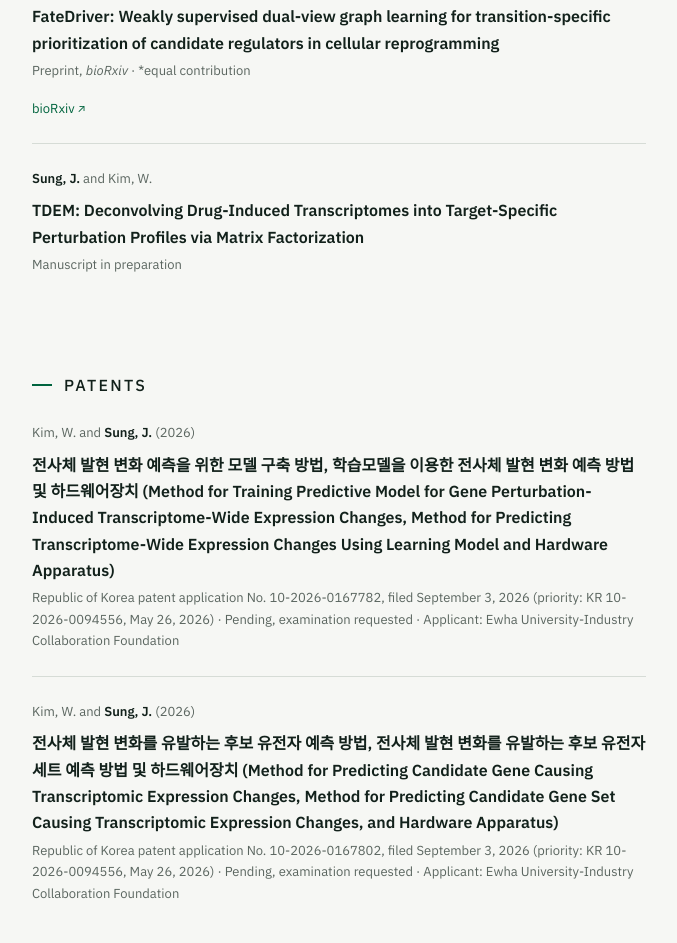
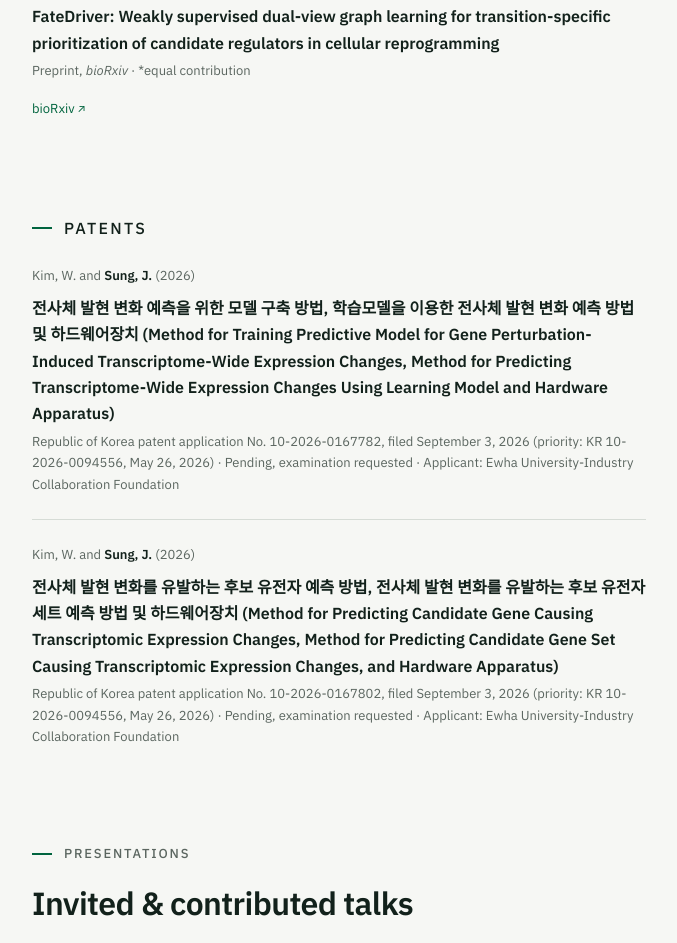
Before and after one commit to Jieun-Sung/Jieun-Sung.github.io, a plain HTML site: page index.html in a window 1280 px wide. Shown: the part 4133-5076 px from the top of the page, without its empty margins (416-1093 px from the left). Drawn offline with Linux system fonts and the light colour scheme.

Commit message:
Remove TDEM manuscript from Publications and CV

```diff
--- a/index.html
+++ b/index.html
@@ -336,15 +336,6 @@
             <li><a href="https://www.biorxiv.org/content/10.64898/2026.10.27.762150v1">bioRxiv</a></li>
           </ul>
         </li>
-
-        <li class="pub">
-          <p class="pub__authors"><strong>Sung, J.</strong> and Kim, W.</p>
-          <p class="pub__title">
-            TDEM: Deconvolving Drug-Induced Transcriptomes into Target-Specific
-            Perturbation Profiles via Matrix Factorization
-          </p>
-          <p class="pub__venue">Manuscript in preparation</p>
-        </li>
       </ul>
     </section>
 
```
Also changed, not shown: 2 other files.
